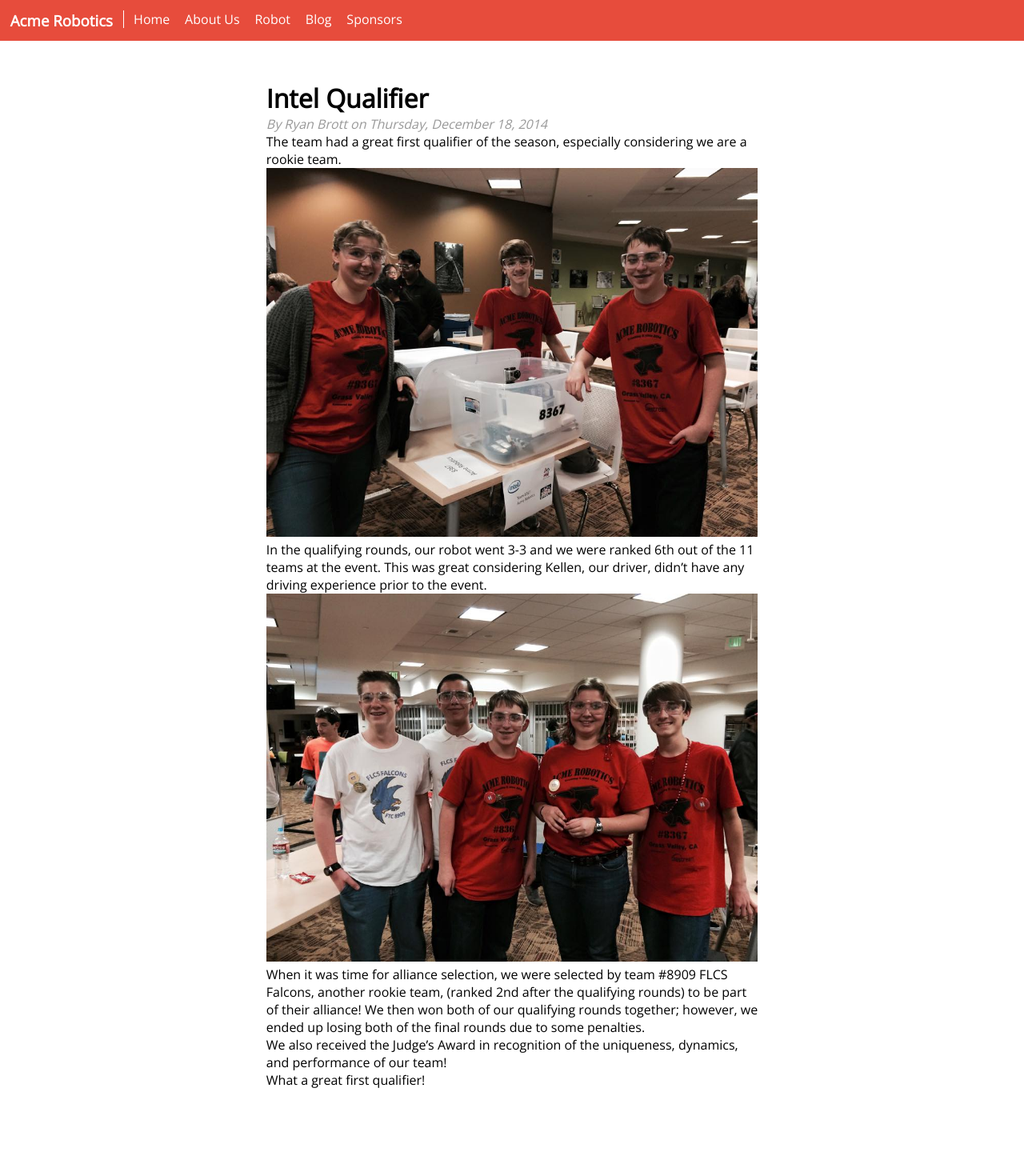
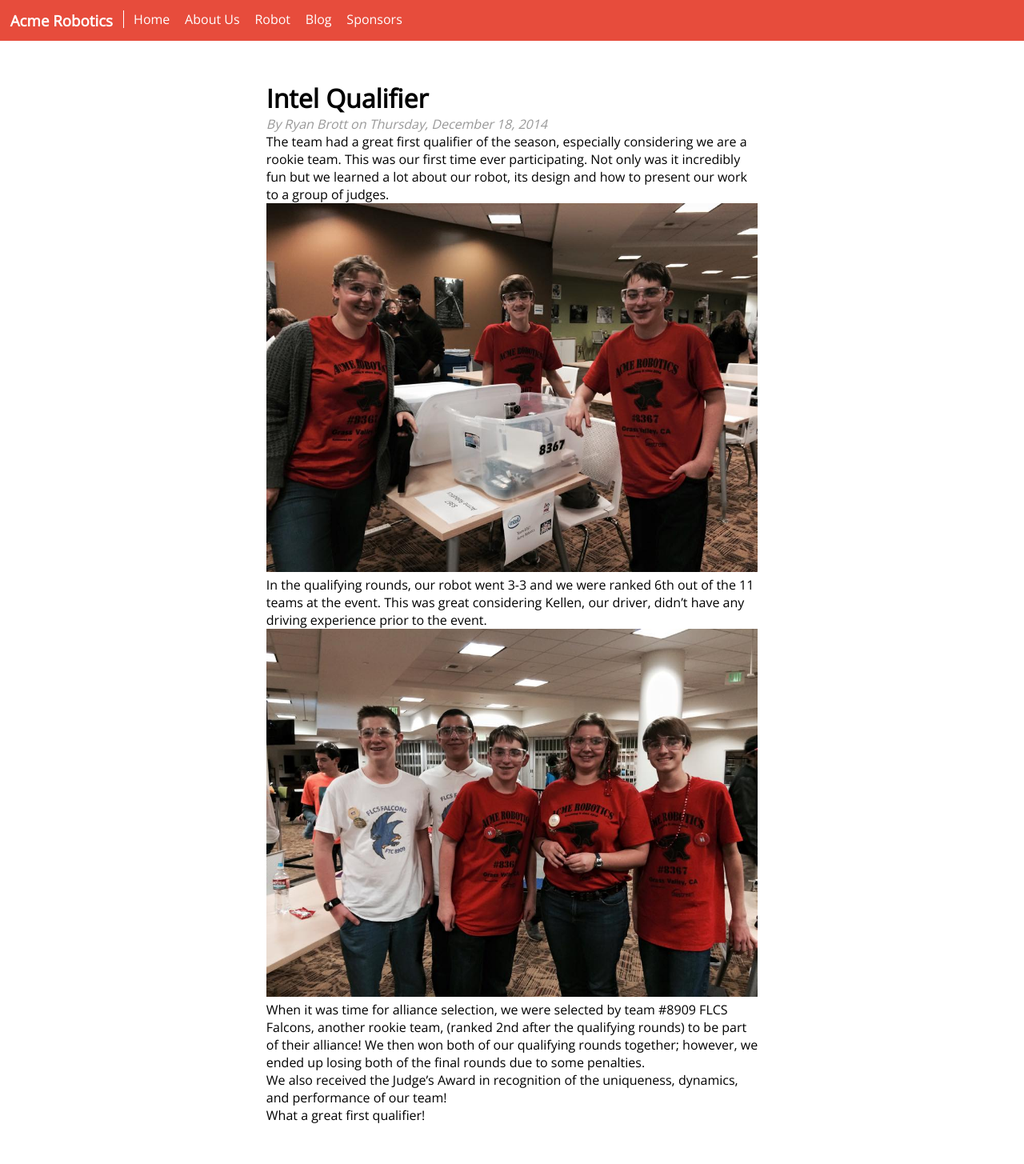
Before and after one commit to acmerobotics/acmerobotics.github.io, a Jekyll site: the page built from _posts/2014-12-18-intel-qualifier.md, in a window 1280 px wide. Shown: the whole page at 80% size. Built offline with Jekyll 4.4.1, drawn with Linux system fonts in a browser that asks for light colours; nearby versions of some CDN libraries; before the commit the page ends 1411 px from its top, so only the background shows below that.

Commit message:
fixed blog post

```diff
--- a/_posts/2014-12-18-intel-qualifier.md
+++ b/_posts/2014-12-18-intel-qualifier.md
@@ -3,7 +3,7 @@ title: Intel Qualifier
 author: Ryan Brott
 layout: post
 ---
-The team had a great first qualifier of the season, especially considering we are a rookie team.
+The team had a great first qualifier of the season, especially considering we are a rookie team. This was our first time ever participating. Not only was it incredibly fun but we learned a lot about our robot, its design and how to present our work to a group of judges.
 
 ![The team at the Intel Qualifier](/assets/team3.jpg)
 
```
